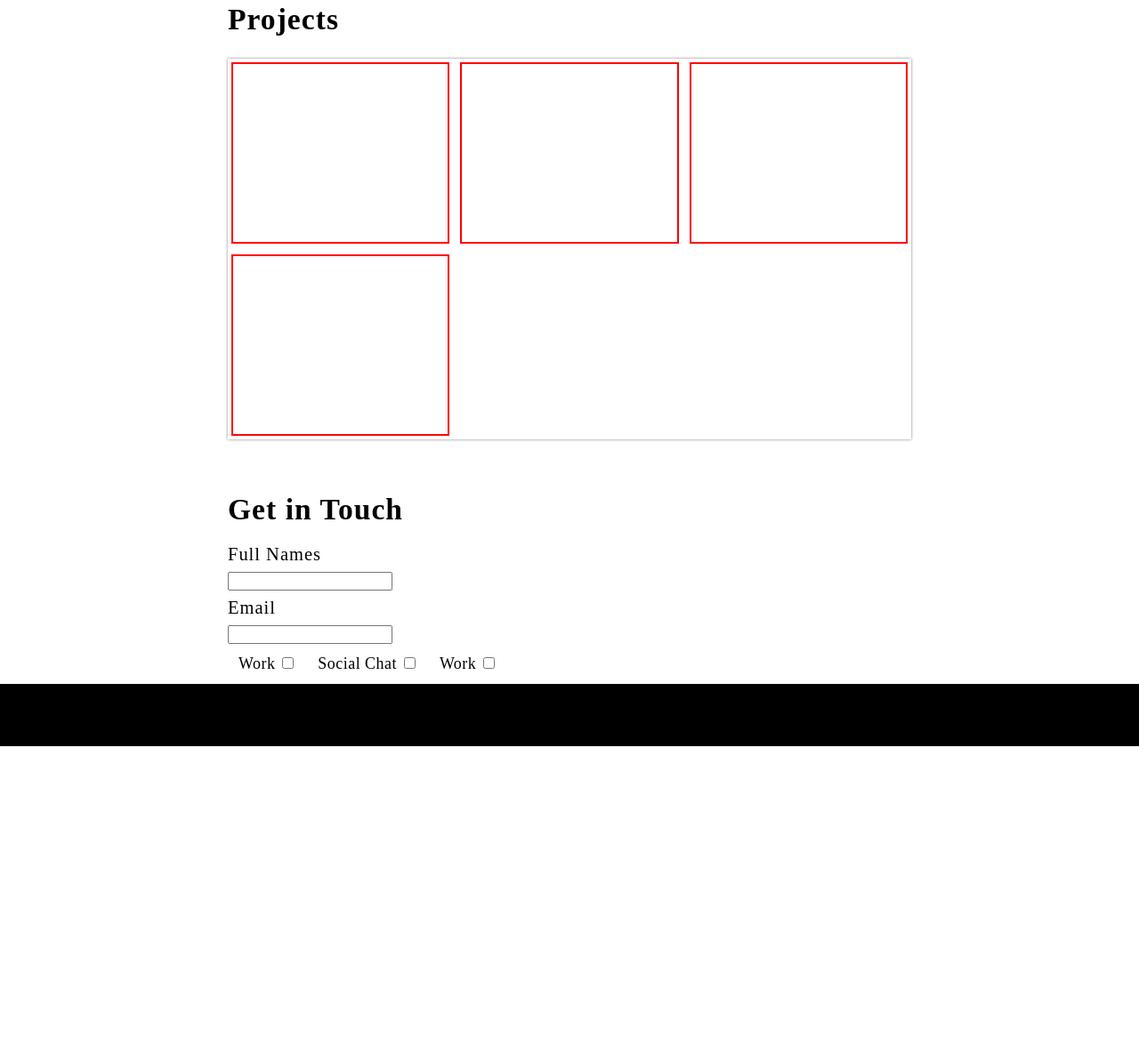
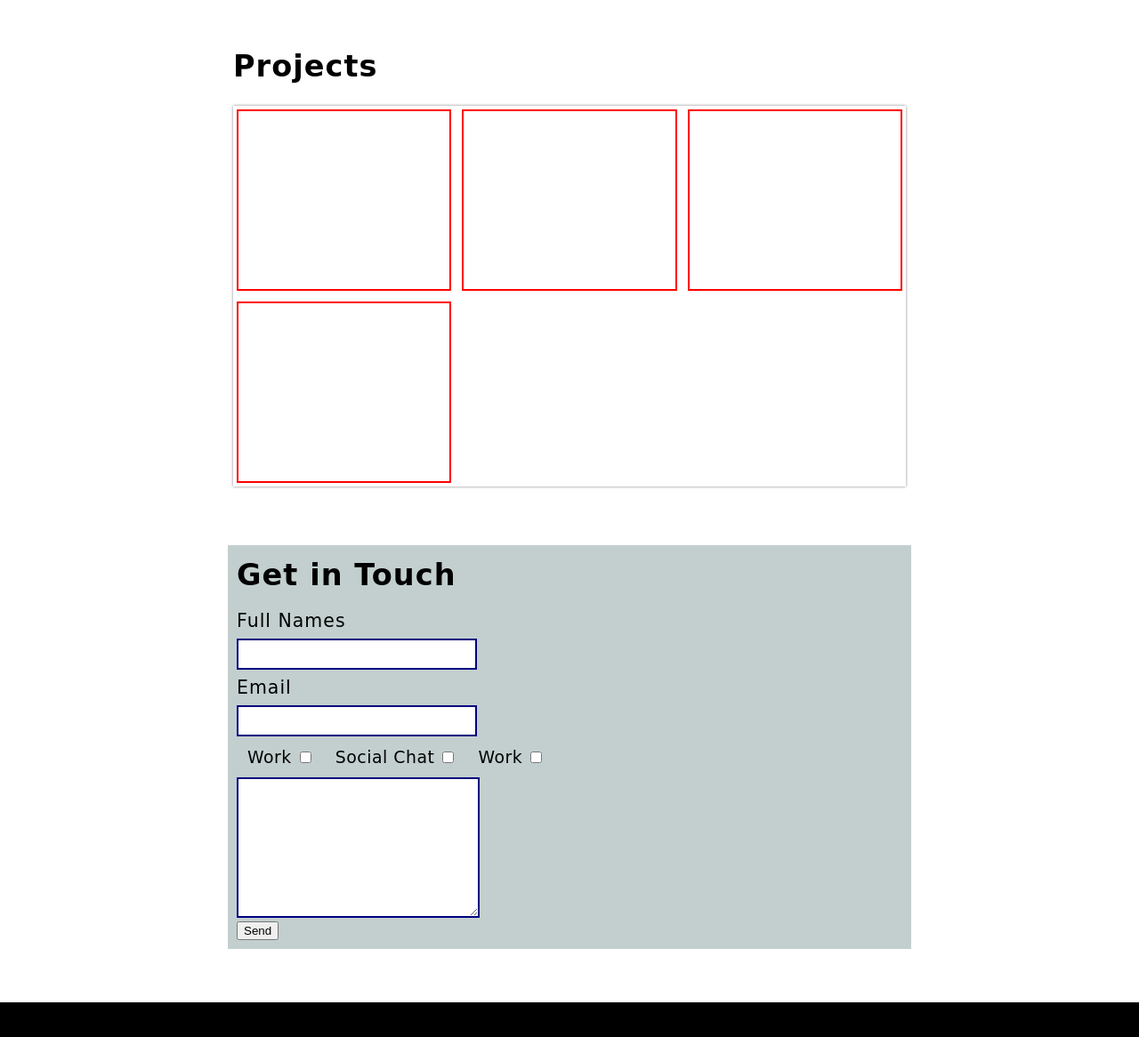
Before and after one commit to NokoDev/nokodevportfolio, a plain HTML site: page index.html in a window 1280 px wide. Shown: the part 896-2062 px from the top of the page at 89% size. Before the commit the page ends 1735 px from the top, so only its background shows below. Drawn offline with Linux system fonts and the light colour scheme.

Commit message:
last submain changes

```diff
--- a/index.html
+++ b/index.html
@@ -12,6 +12,9 @@
 <body>
 
     <nav class="header_titles">
+        <div class="main">
+            <h1 class="main_h1"><a href="#">Nico- -</a></h1>
+        </div>
         <!-- <ul>
             <li><a href="#">Home</a></li>
             <li><a href="#">About</a></li>
@@ -44,6 +47,7 @@
             </p>
         </div>
 
+        <div class="project">
             <h2 id="projects_title">Projects</h2>
             <div class="projects">
                 <div class="project_child">
@@ -53,15 +57,21 @@
                 <div class="project_child"></div>
                 <div class="project_child"></div>
             </div>
+        </div>
 
+
+
+        <!-- Form container starts here -->
+        <div class="form_container">
             <h2 id="form_title">Get in Touch</h2>
             <div class="form">
                 <form action="#">
                     <label class="input_label" for="Name">Full Names</label>
-                <input type="text" id="Name">
+                    <input class="input_field" type="text" id="Name">
                     <label class="input_label" for="Contact Detail">Email</label>
-                <input type="number" id="Contact Detail">
+                    <input class="input_field" type="email" id="Contact Detail">
 
+                    <!-- Checkbox container start -->
                     <div class="checkboxes">
                         <div class="checkboxes_child">
                             <label class="checkbox_label" for="input">Work</label>
@@ -76,11 +86,17 @@
                             <input type="checkbox">
                         </div>
                     </div>
+                    <!-- Checkbox container end -->
+                    <textarea name="" id="" cols="30" rows="10"></textarea>
+<div class="btn"><button type="submit">Send</button></div>
+                </form>
+            </div>
+        </div>
+        <!-- Form container starts here -->
 
 
-            </form>
-        </div>
 
+        <!-- Closing container -->
     </div>
 
     <div class="footer">
--- a/styles.css
+++ b/styles.css
@@ -3,6 +3,15 @@ body{
     box-sizing: border-box;
     display: flex;
     flex-direction: column;
+    font-family: cursive;
+}
+.main{
+    margin-left: 20px;
+}
+.main_h1 > a{
+    color: white;
+    letter-spacing: 2px;
+    font-weight: 900;
 }
 ul{
     list-style: none;
@@ -76,20 +85,24 @@ header{
     padding-left: 12px;
 }
 #about_title{
-    margin: 60px 0 20px 0;
+    margin: 20px 0 20px 0;
     font-size: 2.095em;
     letter-spacing: 1.05px;
 
 }
 .about{
 
-    margin-top: 20px;
+    margin-top: 60px;
     padding: 6px;
 
 }
 p{
     margin: 4px 4px;
     font-size: 1.35em;
+}
+.project{
+    margin-top: 60px;
+    padding: 6px;
 }
 .projects{
     margin-top: 25px;
@@ -114,7 +127,7 @@ p{
 }
 #projects_title{
     font-size: 2.095em;
-    margin: 60px 0 20px 0;
+    margin: 20px 0 20px 0;
     letter-spacing: 1.05px;
 }
 .footer{
@@ -126,9 +139,15 @@ p{
     min-width: 300px;
     color: white;
 }
+.form_container{
+    margin: 60px 0;
+    padding: 10px;
+    background-color: rgb(195, 207, 207);
+    max-width: 100%;
+}
 #form_title{
     font-size: 2.095em;
-    margin: 60px 0 20px 0;
+    margin: 4px 0 20px 0;
     letter-spacing: 1.05px;
 }
 .input_label{
@@ -138,7 +157,7 @@ p{
     margin: 8px 0;
 }
 .checkbox_label{
-    font-size: 1.12em;
+    font-size: 1.18em;
     letter-spacing: 0.5px;
 }
 .checkboxes{
@@ -149,3 +168,29 @@ p{
 .checkboxes_child{
     margin: 12px;
 }
+.input_field{
+    display: block;
+    font-size: 1.06em;
+    color: black;
+    font-family: sans-serif;
+    max-width: 500px;
+
+    min-width: 265px;
+    height: 30px;
+    padding: 0.5px;
+    border-radius: 0;
+    border: 2px solid navy;
+}
+textarea{
+    border: 2px solid navy;
+    min-width: 265px;
+}
+@media screen and (max-width: 700px){
+
+    .container{
+        max-width: 100%;
+        margin-left: 4px;
+        margin-right: 4px;
+
+    }
+}
```
Lines whose indentation alone changed are shown as unchanged.
